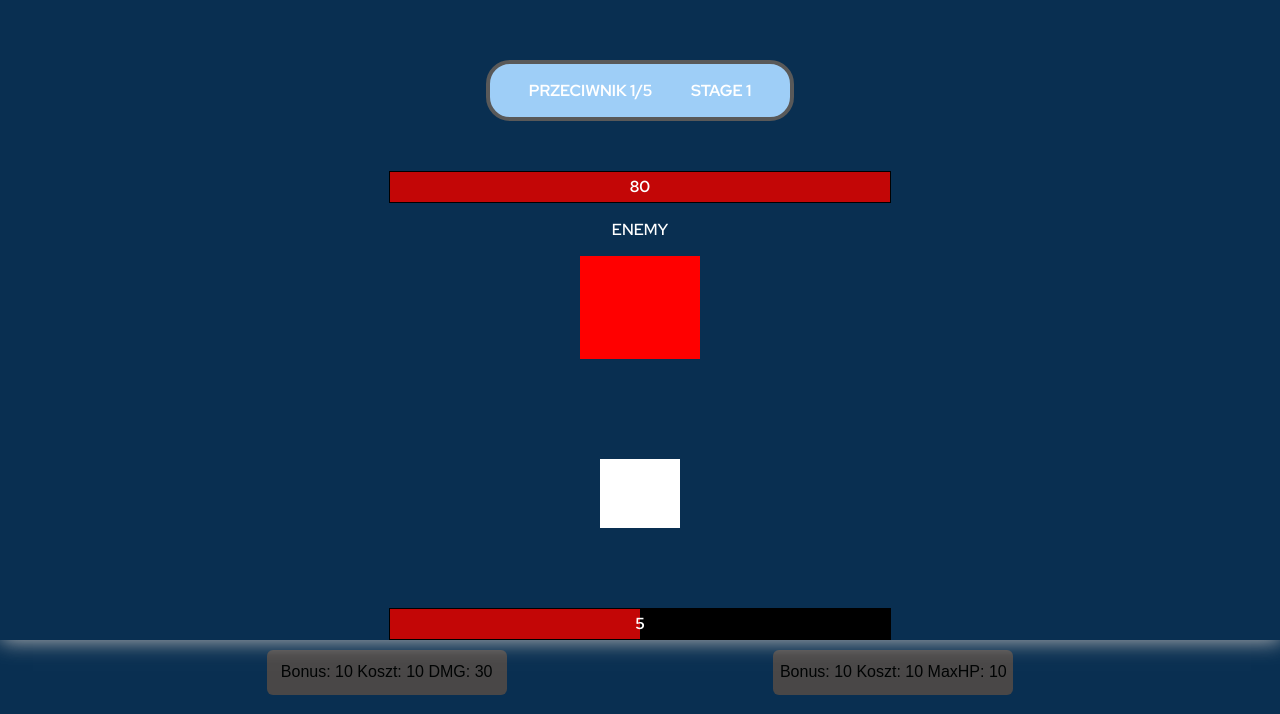
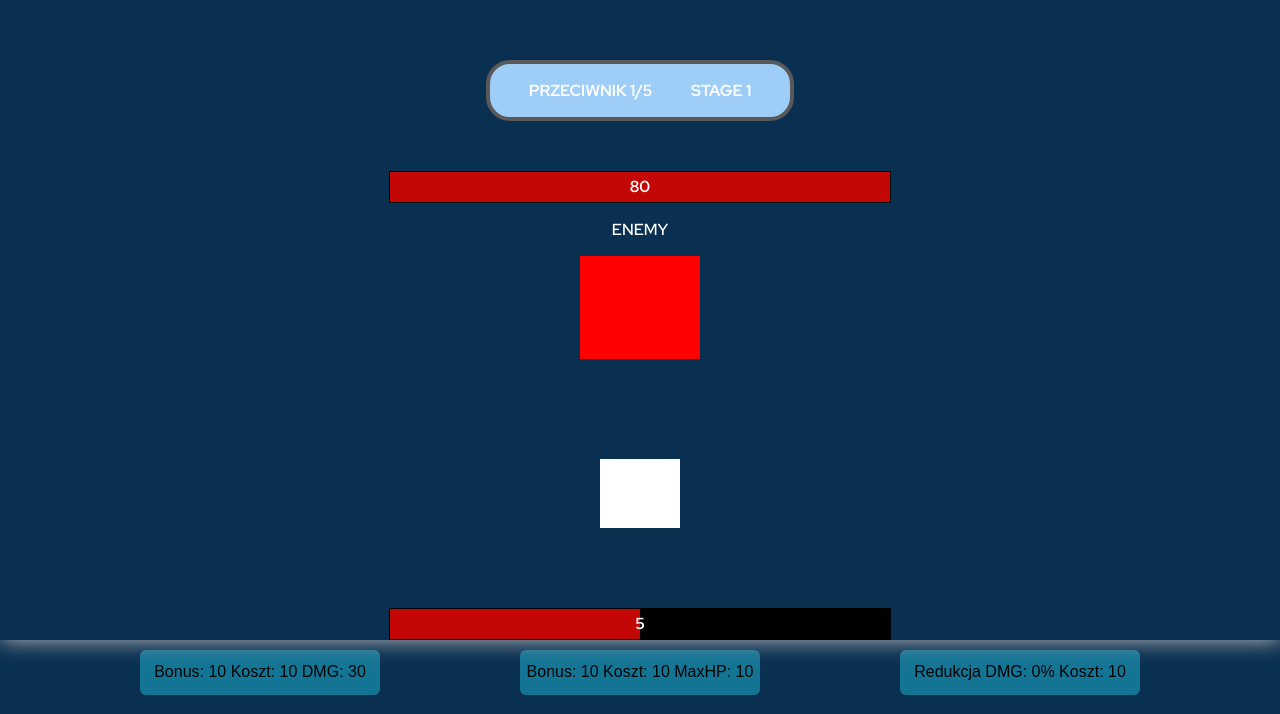
Before and after one commit to Michu2401/GeoSlayer, a plain HTML site: page index.html in a window 1280 px wide. Shown: the part 86-800 px from the top of the page. Drawn offline with Linux system fonts and the light colour scheme.

Commit message:
Zmiana na wywolywanie jednej funkcji do kupna ulepszenia oraz dodanie obiektow na poziomy i ulepszenia

```diff
--- a/index.html
+++ b/index.html
@@ -44,8 +44,9 @@
       </div>
     </div>
     <div class="upgrades">
-      <button class="dmg-upgrade"></button>
-      <button class="hp-upgrade"></button>
+      <button class="dmg-upgrade upgrade-button"></button>
+      <button class="hp-upgrade upgrade-button"></button>
+      <button class="reduction-upgrade upgrade-button"></button>
     </div>
     <div class="komunikat komunikat-hidden">
       <div class="komunikat-box">
--- a/script.js
+++ b/script.js
@@ -10,12 +10,15 @@ const config = {
   enemyBaseDmg: 1,
   enemyGrowthDmg: 1.15,
   heroRespawnTime: 400,
-  enemyReward: 5,
+  enemyReward: 55,
   dmgBaseUpgradeCost: 10,
   costGrowth: 1.1,
   dmgUpgradeBonus: 10,
   hpBaseUpgradeCost: 10,
   hpUpgradeBonus: 10,
+  reductionStep: 1.5,
+  reductionCap: 30,
+  reductionBaseUpgradeCost: 10,
 };
 const state = {
   enemyNumber: 1,
@@ -29,9 +32,8 @@ const state = {
   isDefeated: false,
   dontShowAgain: false,
   currency: 0,
-  dmgLevel: 0,
-  hpLevel: 0,
   heroDmg: config.dmg,
+  levels: { dmg: 0, hp: 0, reduction: 0 },
 };
 const ui = {
   clickReceiver: document.querySelector(".arena"),
@@ -49,7 +51,30 @@ const ui = {
   currencyText: document.querySelector(".currency"),
   dmgUpgrade: document.querySelector(".dmg-upgrade"),
   hpUpgrade: document.querySelector(".hp-upgrade"),
+  reductionUpgrade: document.querySelector(".reduction-upgrade"),
 };
+const maxReductionLevel = config.reductionCap / config.reductionStep;
+const upgrades = {
+  dmg: {
+    baseCost: config.dmgBaseUpgradeCost,
+    maxLevel: Infinity,
+    apply() {
+      state.heroDmg = state.heroDmg + config.dmgUpgradeBonus;
+    },
+  },
+  hp: {
+    baseCost: config.hpBaseUpgradeCost,
+    maxLevel: Infinity,
+    apply() {
+      state.heroMaxHp = state.heroMaxHp + config.hpUpgradeBonus;
+    },
+  },
+  reduction: {
+    baseCost: config.reductionBaseUpgradeCost,
+    maxLevel: maxReductionLevel,
+    apply() {},
+  },
+}
 // Start Gry
 updateHpStatus();
 updateWaveNumber();
@@ -57,7 +82,8 @@ updateStage();
 updateHeroHp();
 updateCurrency();
 updateShop();
-setInterval(enemyAttack, config.enemyCooldownTime)
+updateReductionButton();
+setInterval(enemyAttack, config.enemyCooldownTime);
 
 ui.clickReceiver.addEventListener("click", () => {
   if (state.isCoolingDown || state.isDefeated) {
@@ -106,12 +132,13 @@ ui.hero.addEventListener("animationend", (event) => {
 
 ui.okButton.addEventListener("click", () => {
   state.dontShowAgain = ui.check.checked;
-  ui.komunikat.classList.add("komunikat-hidden")
+  ui.komunikat.classList.add("komunikat-hidden");
   respawnHero();
-})
+});
 
-ui.dmgUpgrade.addEventListener("click", buyDmgUpgrade);
-ui.hpUpgrade.addEventListener("click", buyHpUpgrade)
+ui.dmgUpgrade.addEventListener("click", () => buyUpgrade("dmg"));
+ui.hpUpgrade.addEventListener("click", () => buyUpgrade("hp"));
+ui.reductionUpgrade.addEventListener("click", () => buyUpgrade("reduction"));
 
 function updateHpStatus() {
   drawBar(ui.hpStatus, ui.hpNumber, state.enemyHp, state.enemyMaxHp);
@@ -154,7 +181,9 @@ function calcEnemyMaxHp(stage) {
 }
 
 function calcEnemyDmg(stage) {
-  return roundTo2(config.enemyBaseDmg * Math.pow(config.enemyGrowthDmg, stage - 1));
+  return roundTo2(
+    config.enemyBaseDmg * Math.pow(config.enemyGrowthDmg, stage - 1),
+  );
 }
 
 function showDmg(dmg) {
@@ -172,13 +201,16 @@ function showDmg(dmg) {
 }
 
 function enemyAttack() {
-  if (state.isCoolingDown || state.isDefeated) { return; }
-  state.heroHp = roundTo2(state.heroHp - state.enemyDmg);
+  if (state.isCoolingDown || state.isDefeated) {
+    return;
+  }
+  const damageTaken = roundTo2(state.enemyDmg * (1 - getReduction() / 100));
+  state.heroHp = roundTo2(state.heroHp - damageTaken);
   state.heroHp = Math.max(0, state.heroHp);
   updateHeroHp();
   if (state.heroHp <= 0) {
-  heroDefeated();
-}
+    heroDefeated();
+  }
 }
 
 function drawBar(fillEl, textEl, current, max) {
@@ -188,12 +220,12 @@ function drawBar(fillEl, textEl, current, max) {
 }
 
 function roundTo2(value) {
-  return Math.round(value*100) / 100;
+  return Math.round(value * 100) / 100;
 }
 
-function resetStage(){
+function resetStage() {
   state.enemyNumber = 1;
-  state.enemyMaxHp = calcEnemyMaxHp(state.stage)
+  state.enemyMaxHp = calcEnemyMaxHp(state.stage);
   state.enemyHp = state.enemyMaxHp;
   state.heroHp = state.heroMaxHp;
   ui.enemy.classList.remove("enemy-hit");
@@ -216,43 +248,75 @@ function respawnHero() {
 }
 
 function updateCurrency() {
-  ui.currencyText.textContent = "Geo-Points: " + state.currency
+  ui.currencyText.textContent = "Geo-Points: " + state.currency;
 }
 
 function calcUpgradeCost(baseCost, level) {
-  return Math.floor(baseCost * Math.pow(config.costGrowth, level))
+  return Math.floor(baseCost * Math.pow(config.costGrowth, level));
 }
 
 function updateShop() {
-  const dmgCost = calcUpgradeCost(config.dmgBaseUpgradeCost, state.dmgLevel);
-  const hpCost = calcUpgradeCost(config.hpBaseUpgradeCost, state.hpLevel)
+  const dmgCost = calcUpgradeCost(config.dmgBaseUpgradeCost, state.levels.dmg);
+  const hpCost = calcUpgradeCost(config.hpBaseUpgradeCost, state.levels.hp);
   ui.dmgUpgrade.disabled = state.currency < dmgCost;
-  ui.dmgUpgrade.textContent = "Bonus: " + config.dmgUpgradeBonus + " Koszt: " + dmgCost + " DMG: " + state.heroDmg;
+  ui.dmgUpgrade.textContent =
+    "Bonus: " +
+    config.dmgUpgradeBonus +
+    " Koszt: " +
+    dmgCost +
+    " DMG: " +
+    state.heroDmg;
   ui.hpUpgrade.disabled = state.currency < hpCost;
-  ui.hpUpgrade.textContent = "Bonus: " + config.hpUpgradeBonus + " Koszt: " + hpCost + " MaxHP: " + state.heroMaxHp;
-
+  ui.hpUpgrade.textContent =
+    "Bonus: " +
+    config.hpUpgradeBonus +
+    " Koszt: " +
+    hpCost +
+    " MaxHP: " +
+    state.heroMaxHp;
+  updateReductionButton();
 }
 
-function buyDmgUpgrade() {
-  const dmgCost = calcUpgradeCost(config.dmgBaseUpgradeCost, state.dmgLevel);
-  if(state.currency < dmgCost) {
+function getReduction() {
+  return Math.min(
+    state.levels.reduction * config.reductionStep,
+    config.reductionCap,
+  );
+}
+
+function updateReductionButton() {
+  const reductionCost = calcUpgradeCost(
+    config.reductionBaseUpgradeCost,
+    state.levels.reduction,
+  );
+  if (state.levels.reduction >= maxReductionLevel) {
+    ui.reductionUpgrade.disabled = true;
+    ui.reductionUpgrade.textContent = "Redukcja DMG: MAX";
     return;
   }
-  state.currency = state.currency - dmgCost;
-  state.dmgLevel = state.dmgLevel + 1;
-  state.heroDmg = state.heroDmg + config.dmgUpgradeBonus;
-  updateCurrency();
-  updateShop();
+  ui.reductionUpgrade.disabled = state.currency < reductionCost;
+  ui.reductionUpgrade.textContent =
+    "Redukcja DMG: " + getReduction() + "% Koszt: " + reductionCost;
 }
 
-function buyHpUpgrade() {
-  const hpCost = calcUpgradeCost(config.hpBaseUpgradeCost, state.hpLevel);
-  if(state.currency < hpCost) {
+function buyUpgrade(name) {
+  const upgrade = upgrades[name];
+  const level = state.levels[name];
+
+  if (level >= upgrade.maxLevel) {
     return;
   }
-  state.currency = state.currency - hpCost;
-  state.hpLevel = state.hpLevel + 1;
-  state.heroMaxHp = state.heroMaxHp + config.hpUpgradeBonus;
+
+  const cost = calcUpgradeCost(upgrade.baseCost, level);
+
+  if (cost > state.currency) {
+    return;
+  }
+
+  state.currency = state.currency - cost;
+  state.levels[name] = level + 1;
+  upgrade.apply();
+
   updateCurrency();
   updateShop();
   updateHeroHp();
--- a/style.css
+++ b/style.css
@@ -269,7 +269,7 @@ body {
   text-align: center;
 }
 
-.dmg-upgrade {
+.upgrade-button {
   width: 240px;
   height: 45px;
   background-color: #9ecef7;
@@ -284,35 +284,11 @@ body {
   transition: background-color 0.3s ease-in-out, color 0.3s ease-in-out;
 }
 
-.dmg-upgrade:hover:not(:disabled) {
+.upgrade-button:hover:not(:disabled) {
   background-color: #2e9af9;
   color: white;
 }
 
-.dmg-upgrade:disabled {
-  background-color: #494747;
+.upgrade-button:disabled {
+  background-color: #147494;
 }
-
-.hp-upgrade {
-  width: 240px;
-  height: 45px;
-  background-color: #9ecef7;
-  border-radius: 6px;
-  border: none;
-  display: flex;
-  align-items: center;
-  justify-content: center;
-  margin-top: 10px;
-  font-size: 16px;
-  color: #000303;
-  transition: background-color 0.3s ease-in-out, color 0.3s ease-in-out;
-}
-
-.hp-upgrade:hover:not(:disabled) {
-  background-color: #2e9af9;
-  color: white;
-}
-
-.hp-upgrade:disabled {
-  background-color: #494747;
-}
```
